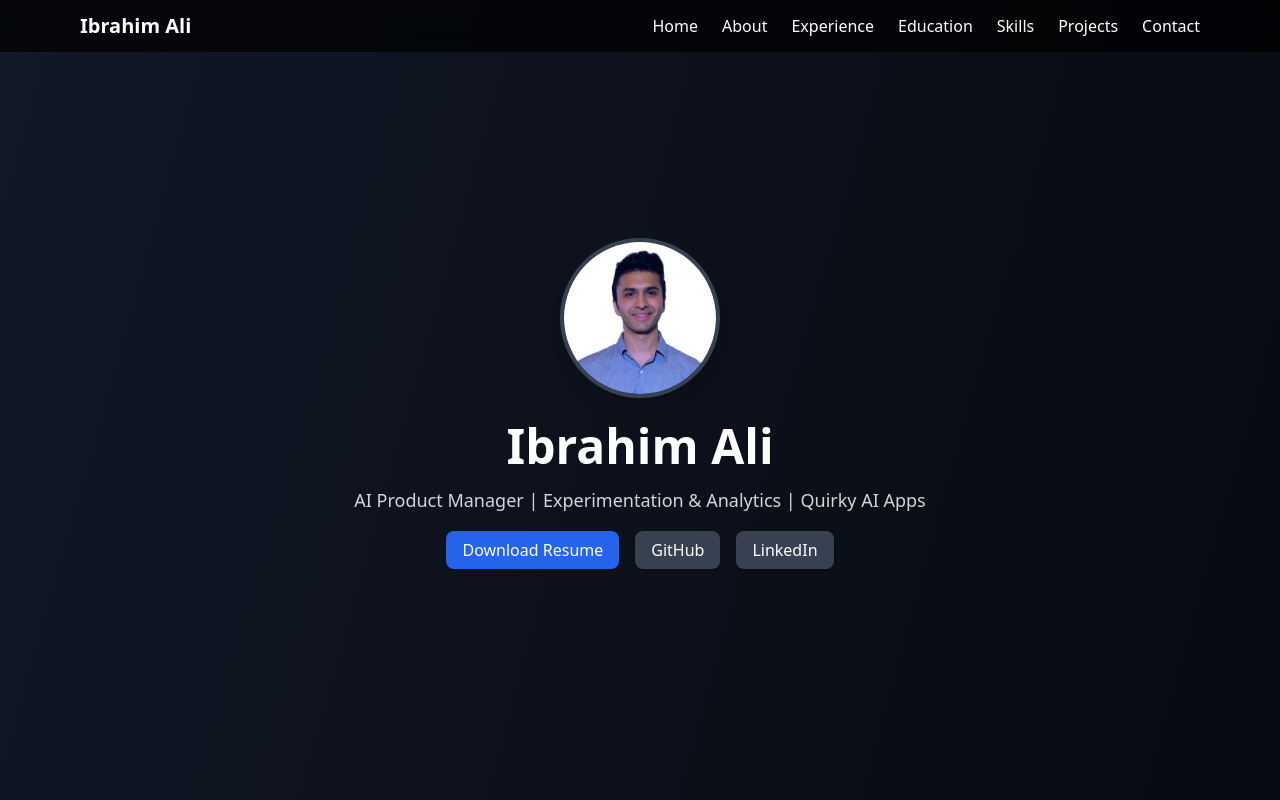
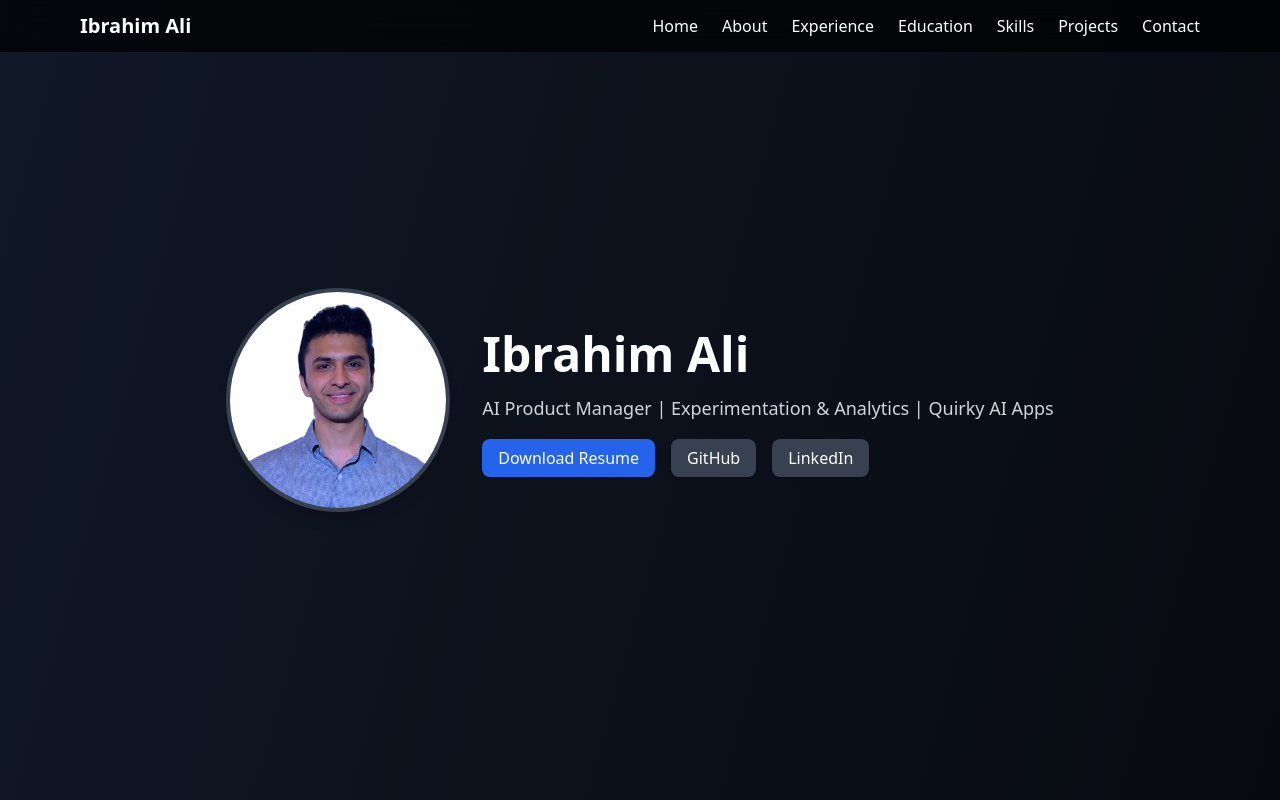
Before and after one commit to ibrahimasifali94/portfolio, a React (Vite) app in the folder portfolio-react-netlify 3/: page / in a window 1280 px wide. Shown: the top 800 px of the page. Built offline with nearby package versions, Linux system fonts and the light colour scheme.

Commit message:
Update Hero.jsx

```diff
--- a/portfolio-react-netlify 3/src/components/Hero.jsx
+++ b/portfolio-react-netlify 3/src/components/Hero.jsx
@@ -1,22 +1,20 @@
 export default function Hero() {
   return (
-    <div className="h-screen flex flex-col justify-center items-center text-center px-4">
+    <div className="h-screen flex flex-col md:flex-row justify-center items-center text-center md:text-left px-6 gap-8">
       {/* Profile Photo */}
       <img
         src="/me.jpg"
         alt="Profile"
-        className="w-40 h-40 rounded-full mb-6 shadow-lg border-4 border-gray-700"
+        className="w-40 h-40 md:w-56 md:h-56 rounded-full shadow-lg border-4 border-gray-700"
       />
 
-      {/* Name */}
+      {/* Text Content */}
+      <div>
         <h1 className="text-5xl font-extrabold mb-4">Ibrahim Ali</h1>
-
-      {/* Tagline */}
         <p className="text-lg text-gray-300 mb-6">
           AI Product Manager | Experimentation & Analytics | Quirky AI Apps
         </p>
 
-      {/* Buttons */}
         <div className="space-x-4">
           <a
             href="/resume.pdf"
@@ -41,5 +39,6 @@ export default function Hero() {
           </a>
         </div>
       </div>
+    </div>
   );
 }
```
Lines whose indentation alone changed are shown as unchanged.
